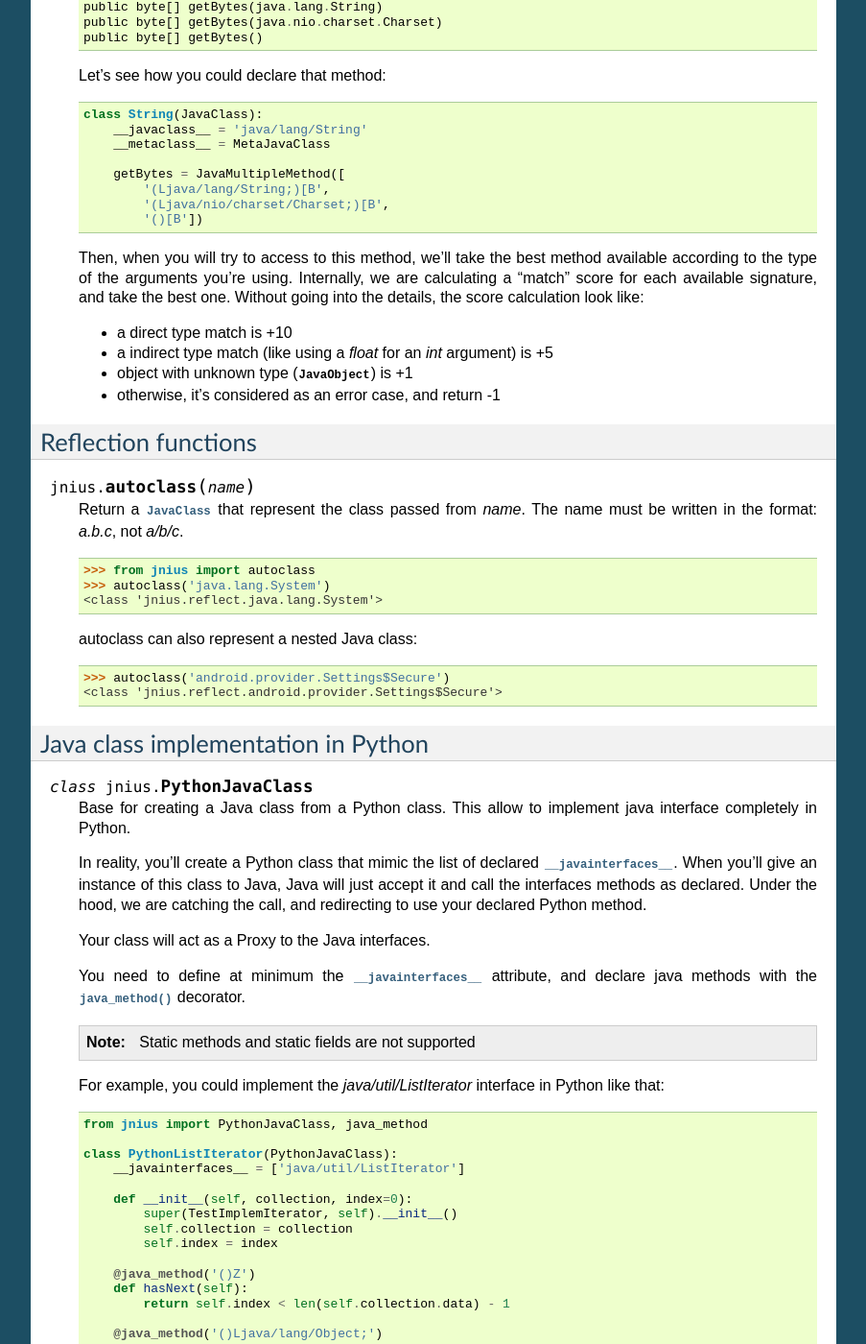
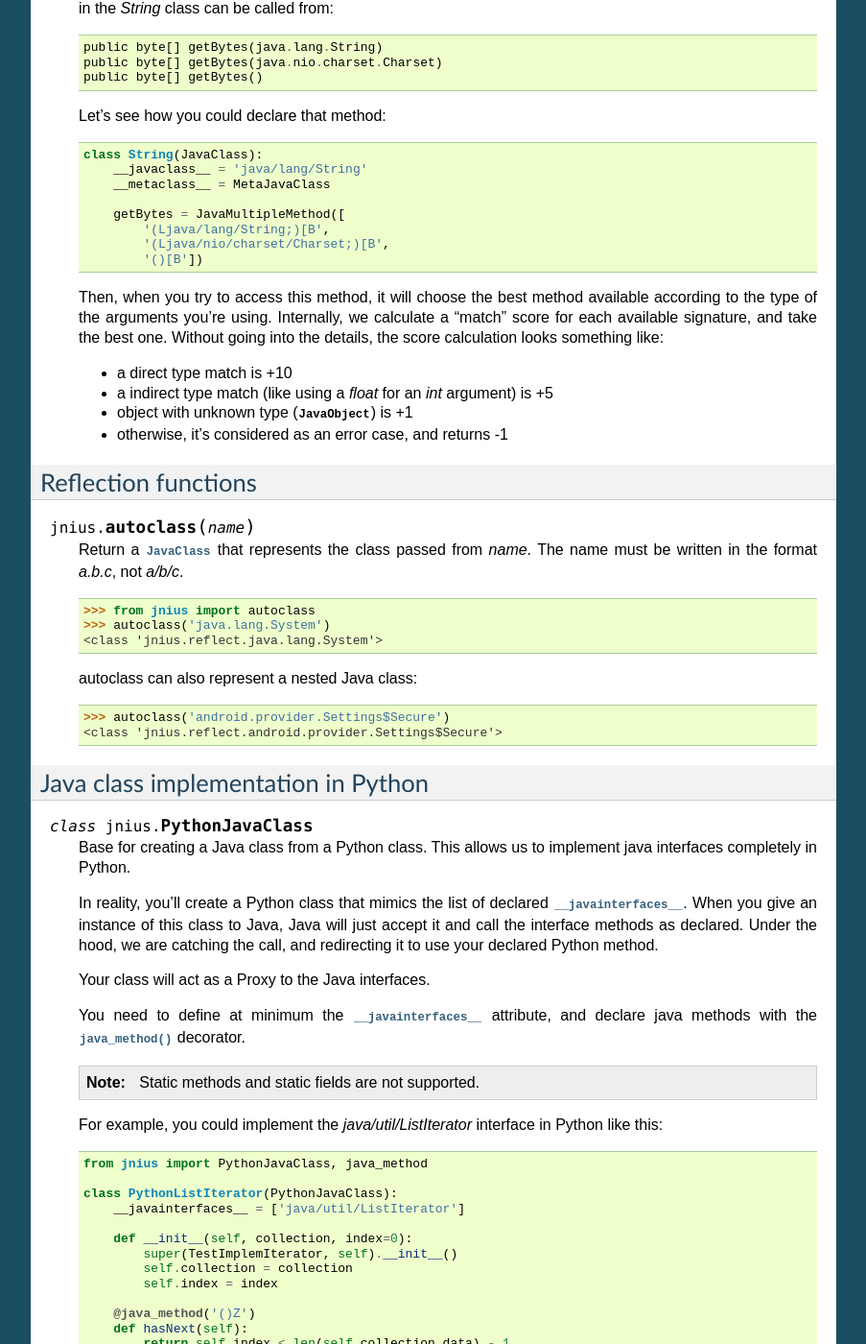
Before and after one commit to kivy/pyjnius, a Sphinx documentation site: the page built from docs/source/api.rst, in a window 1280 px wide and 1400 px high, scrolled down 1954 px. Shown: the whole window at 96% size, without its empty margins (198-1101 px from the left). Built offline with Sphinx 7.4.7, drawn with Linux system fonts in a browser that asks for light colours; some of the changed text lies outside the part shown.

Commit message:
More grammar tweaks

```diff
--- a/docs/source/api.rst
+++ b/docs/source/api.rst
@@ -35,12 +35,12 @@ Reflection classes
 
     .. attribute:: __javaclass__
 
-        Represent the Java class name, in the format 'org/lang/Class'. (eg:
+        Represents the Java class name, in the format 'org/lang/Class' (e.g.
         'java/util/Stack'), not 'org.lang.Class'.
 
     .. attribute:: __javaconstructor__
 
-        If not set, we assume the default constructor to take no parameters.
+        If not set, we assume the default constructor takes no parameters.
         Otherwise, it can be a list of all possible signatures of the
         constructor. For example, a reflection of the String java class would
         look like::
@@ -72,10 +72,10 @@ Reflection classes
                 peek = JavaMethod('()Ljava/lang/Object;')
                 empty = JavaMethod('()Z')
 
-        The name associated to the method is automatically set from the
+        The name associated with the method is automatically set from the
         declaration within the JavaClass itself.
 
-        The signature can be found with the `javap -s`. For example, if you
+        The signature can be found with `javap -s`. For example, if you
         want to fetch the signatures available for `java.util.Stack`::
 
             $ javap -s java.util.Stack
@@ -122,7 +122,7 @@ Reflection classes
 
 .. class:: JavaStaticField
 
-    Reflection of a static Java field
+    Reflection of a static Java field.
 
 
 .. class:: JavaMultipleMethod
@@ -146,16 +146,16 @@ Reflection classes
                 '(Ljava/nio/charset/Charset;)[B',
                 '()[B'])
 
-    Then, when you will try to access to this method, we'll take the best
+    Then, when you try to access this method, it will choose the best
     method available according to the type of the arguments you're using.
-    Internally, we are calculating a "match" score for each available
+    Internally, we calculate a "match" score for each available
     signature, and take the best one. Without going into the details, the score
-    calculation look like:
+    calculation looks something like:
 
     * a direct type match is +10
     * a indirect type match (like using a `float` for an `int` argument) is +5
     * object with unknown type (:class:`JavaObject`) is +1
-    * otherwise, it's considered as an error case, and return -1
+    * otherwise, it's considered as an error case, and returns -1
 
 
 Reflection functions
@@ -163,8 +163,8 @@ Reflection functions
 
 .. function:: autoclass(name)
 
-    Return a :class:`JavaClass` that represent the class passed from `name`.
-    The name must be written in the format: `a.b.c`, not `a/b/c`.
+    Return a :class:`JavaClass` that represents the class passed from `name`.
+    The name must be written in the format `a.b.c`, not `a/b/c`.
 
     >>> from jnius import autoclass
     >>> autoclass('java.lang.System')
@@ -180,13 +180,13 @@ Java class implementation in Python
 
 .. class:: PythonJavaClass
 
-    Base for creating a Java class from a Python class. This allow to implement
-    java interface completely in Python.
+    Base for creating a Java class from a Python class. This allows us to
+    implement java interfaces completely in Python.
 
-    In reality, you'll create a Python class that mimic the list of declared
-    :data:`__javainterfaces__`. When you'll give an instance of this class to
-    Java, Java will just accept it and call the interfaces methods as declared.
-    Under the hood, we are catching the call, and redirecting to use your
+    In reality, you'll create a Python class that mimics the list of declared
+    :data:`__javainterfaces__`. When you give an instance of this class to
+    Java, Java will just accept it and call the interface methods as declared.
+    Under the hood, we are catching the call, and redirecting it to use your
     declared Python method.
 
     Your class will act as a Proxy to the Java interfaces.
@@ -196,10 +196,10 @@ Java class implementation in Python
 
     .. note::
 
-        Static methods and static fields are not supported
+        Static methods and static fields are not supported.
 
     For example, you could implement the `java/util/ListIterator` interface in
-    Python like that::
+    Python like this::
 
         from jnius import PythonJavaClass, java_method
 
@@ -226,11 +226,12 @@ Java class implementation in Python
     .. attribute:: __javainterfaces__
 
         List of the Java interfaces you want to proxify, in the format
-        'org/lang/Class'. (eg: 'java/util/Iterator'), not 'org.lang.Class'.
+        'org/lang/Class' (e.g. 'java/util/Iterator'), not 'org.lang.Class'.
 
     .. attribute:: __javacontext__
 
-        Indicate which class loader to use: 'system' or 'app', default to 'system':
+        Indicate which class loader to use, 'system' or 'app'. The default is
+        'system'.
 
         - By default, we assume that you are going to implement a Java
           interface declared in the Java API. It will use the 'system' class
```
Also changed, not shown: other parts of docs/source/api.rst (+3 -3 lines).
